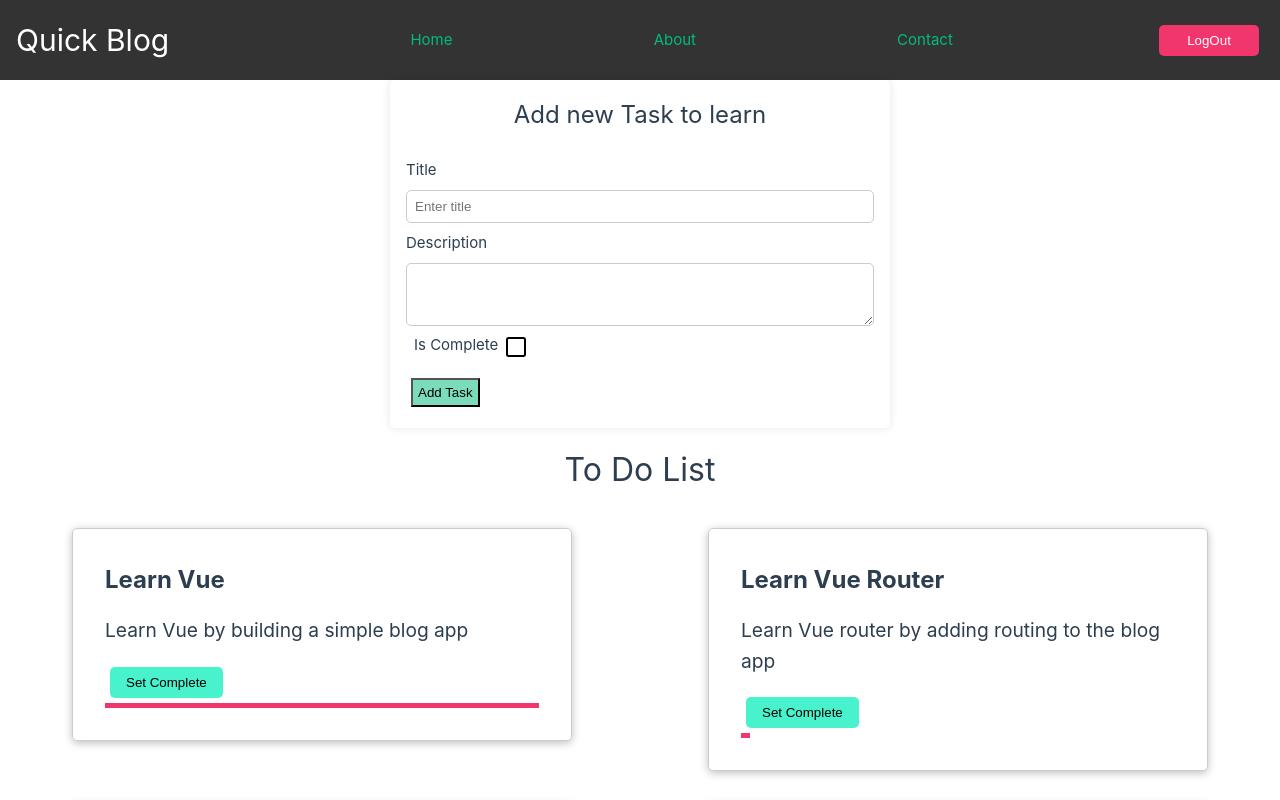
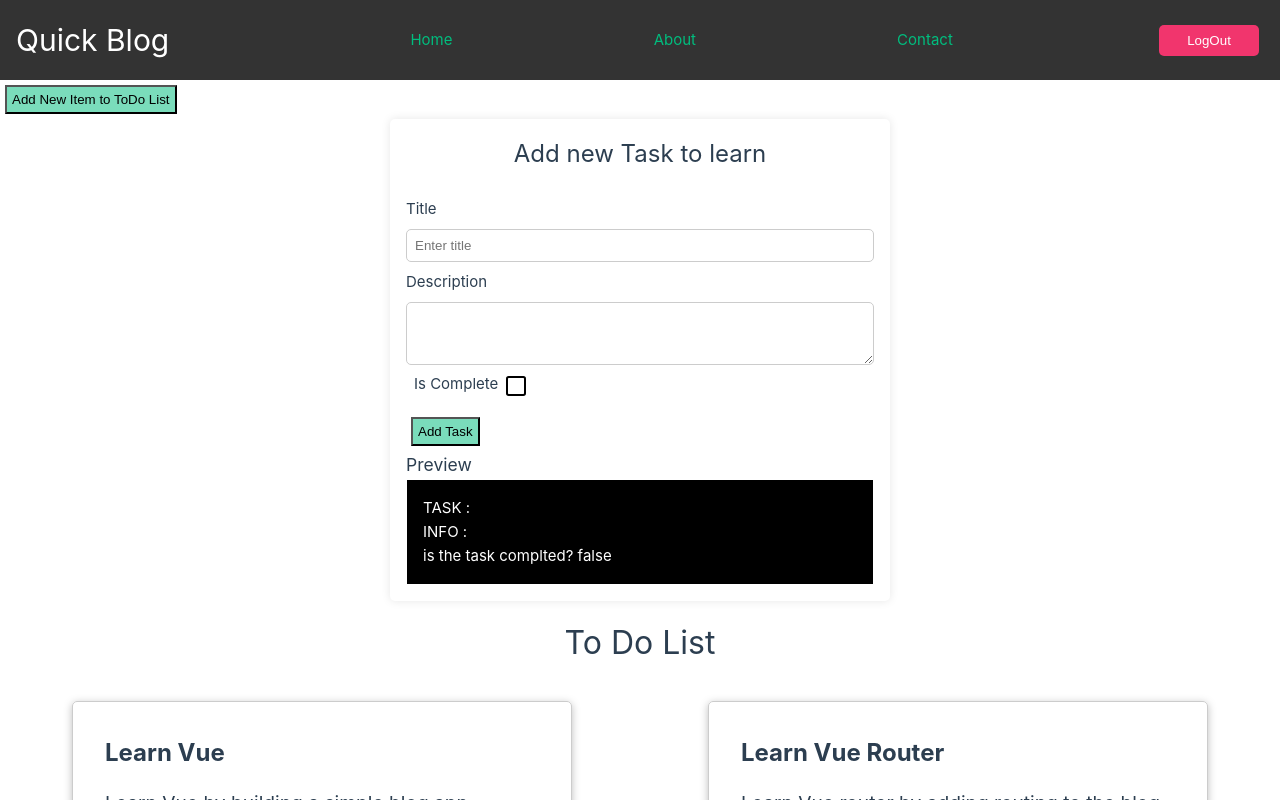
Before and after one commit to QasimTalkin/vue.js, a Vue app: page / in a window 1280 px wide. Both pictures are taken after a click on the button "LogIn". Shown: the top 800 px of the page. Built offline with nearby package versions, Linux system fonts and the light colour scheme.

Commit message:
add new task and preview

```diff
--- a/src/App3.vue
+++ b/src/App3.vue
@@ -1,93 +1,136 @@
 <template>
   <div>
-    <app-header @toggleLogin="toggleForm($event)"/>
+
+    <app-header @toggleLogin="toggleForm($event)" />
+    <button class="btn btn-primary" @click="addNewItemToToDoList">
+      Add New Item to ToDo List
+    </button>
     <component v-show="loggedIn" :is="currentForm">
-      <div slot='title'>Add new Task to learn</div>
-      <div slot='content'>
+      <div slot="title">Add new Task to learn</div>
+      <div slot="content">
         <div class="form-group">
           <label for="title">Title</label>
-          <input type="text" class="form-control" id="title" placeholder="Enter title" v-model="title">
+          <input
+            type="text"
+            class="form-control"
+            id="title"
+            placeholder="Enter title"
+            v-model="newTask.title"
+          />
         </div>
         <div class="form-group">
           <label for="description">Description</label>
-          <textarea class="form-control" id="description" rows="3" v-model="description"></textarea>
+          <textarea
+            class="form-control"
+            id="description"
+            rows="3"
+            v-model="newTask.description"
+          ></textarea>
         </div>
         <div class="form-group">
           <label for="isComplete">Is Complete</label>
-          <input type="checkbox" class="form-control" id="isComplete" v-model="isComplete">
+          <input
+            type="checkbox"
+            class="form-control"
+            id="isComplete"
+            v-model="newTask.isComplete"
+          />
         </div>
       </div>
-      <div slot='controls'>
+      <div slot="controls">
         <button class="btn btn-primary" @click="addTask">Add Task</button>
       </div>
+      <div slot="preview-area">
+        <h3>Preview</h3>
+        <div class="card">
+          <div class="card-body">
+            <p class="card-title">TASK : {{ newTask.title }}</p>
+            <p class="card-text">INFO : {{ newTask.description }}</p>
+            <div>is the task complted? {{ newTask.isComplete }}</div>
+          </div>
+        </div>
+      </div>
     </component>
-    <app-content :toDoList="toDoList" :title="toDoTitle" @changeTitle="titleChange($event)"/>
-    <site-footer :toDoTitle="toDoTitle"  />
+    <app-content
+      :toDoList="toDoList"
+      :title="toDoTitle"
+      @changeTitle="titleChange($event)"
+    />
+    <site-footer :toDoTitle="toDoTitle" />
+
   </div>
 </template>
 
 <script>
-  import Header from './components/organism/Header.vue';
-  import Footer from './components/organism/Footer.vue';
-  import Content from './components/organism/Content.vue';
-  import FormTempalte from './components/organism/FormTempalte.vue';
+import Header from "./components/organism/Header.vue";
+import Footer from "./components/organism/Footer.vue";
+import Content from "./components/organism/Content.vue";
+import FormTempalte from "./components/organism/FormTempalte.vue";
 export default {
   components: {
-      'app-header':Header,
-      'site-footer':Footer,
-      'app-content':Content,
-      'form-template':FormTempalte
+    "app-header": Header,
+    "site-footer": Footer,
+    "app-content": Content,
+    "form-template": FormTempalte,
   },
-    data() { return {
-      title: '',
-      description: '',
-      isComplete: false,
+  data() {
+    return {
+      newTask: { title: "", description: "", isComplete: false },
       currentForm: null,
       loggedIn: false,
-      toDoList: [{
-            title: 'Learn Vue',
-            description: 'Learn Vue by building a simple blog app',
-            isComplete: true
+      toDoList: [
+        {
+          title: "Learn Vue",
+          description: "Learn Vue by building a simple blog app",
+          isComplete: true,
         },
         {
-            title: 'Learn Vue Router',
-            description: 'Learn Vue router by adding routing to the blog app',
-            isComplete: false
+          title: "Learn Vue Router",
+          description: "Learn Vue router by adding routing to the blog app",
+          isComplete: false,
         },
         {
-            title: 'Learn Vuex',
-            description: 'Learn Vuex by adding state management to the blog app',
-            isComplete: false
+          title: "Learn Vuex",
+          description: "Learn Vuex by adding state management to the blog app",
+          isComplete: false,
         },
         {
-            title: 'Learn Vue Composition API',
-            description: 'Learn Vue Composition API by refactoring the blog app',
-            isComplete: false
+          title: "Learn Vue Composition API",
+          description: "Learn Vue Composition API by refactoring the blog app",
+          isComplete: false,
         },
         {
-            title: 'Learn Vue 3',
-            description: 'Learn Vue 3 by building a simple blog app',
-            isComplete: false
+          title: "Learn Vue 3",
+          description: "Learn Vue 3 by building a simple blog app",
+          isComplete: false,
         },
       ],
-        toDoTitle: 'To Do List'
-      }
+      toDoTitle: "To Do List",
+    };
   },
   methods: {
     titleChange(title) {
-        console.log(title)
+      console.log(title);
     },
     addTask() {
-        Vue.set(this.toDoList, this.toDoList.length, {
-          title: this.title,
-          description: this.description,
-          isComplete: this.isComplete
-        })
+      debugger
+      this.toDoList.push({
+        title: "Learn Vue 35",
+        description: "Learn Vue 3 by building a simple blog app",
+        isComplete: false,
+      });
     },
     toggleForm(loggedIn) {
       this.loggedIn = loggedIn;
-        this.currentForm = loggedIn ? 'form-template' : null;
-      }
+      this.currentForm = loggedIn ? "form-template" : null;
+    },
+    addNewItemToToDoList() {
+      this.toDoList.push({
+        title: "Learn Vue 35",
+        description: "Learn Vue 3 by building a simple blog app",
+        isComplete: false,
+      });
+    },
   },
   // beforeCreate() {
   //   alert('beforeCreate')
@@ -112,9 +155,16 @@
   // },
   // destroyed() {
   //   alert('destroyed')
-  }
+};
 </script>
 
 <style lang="scss" scoped>
-
+// preview aread with balck background white text padding and border
+.card {
+  background-color: black;
+  color: white;
+  padding: 1rem;
+  border: 1px solid white;
+  word-break: break-all;
+}
 </style>
--- a/src/components/organism/FormTempalte.vue
+++ b/src/components/organism/FormTempalte.vue
@@ -10,6 +10,7 @@
         <div class="form-controls">
           <slot name="controls"></slot>
         </div>
+        <slot name="preview-area"></slot>
       </form>
   </div>
 </template>
```
Also changed, not shown: 1 other file (tests, documents, lock files or other folders). Lines whose indentation alone changed are shown as unchanged.
